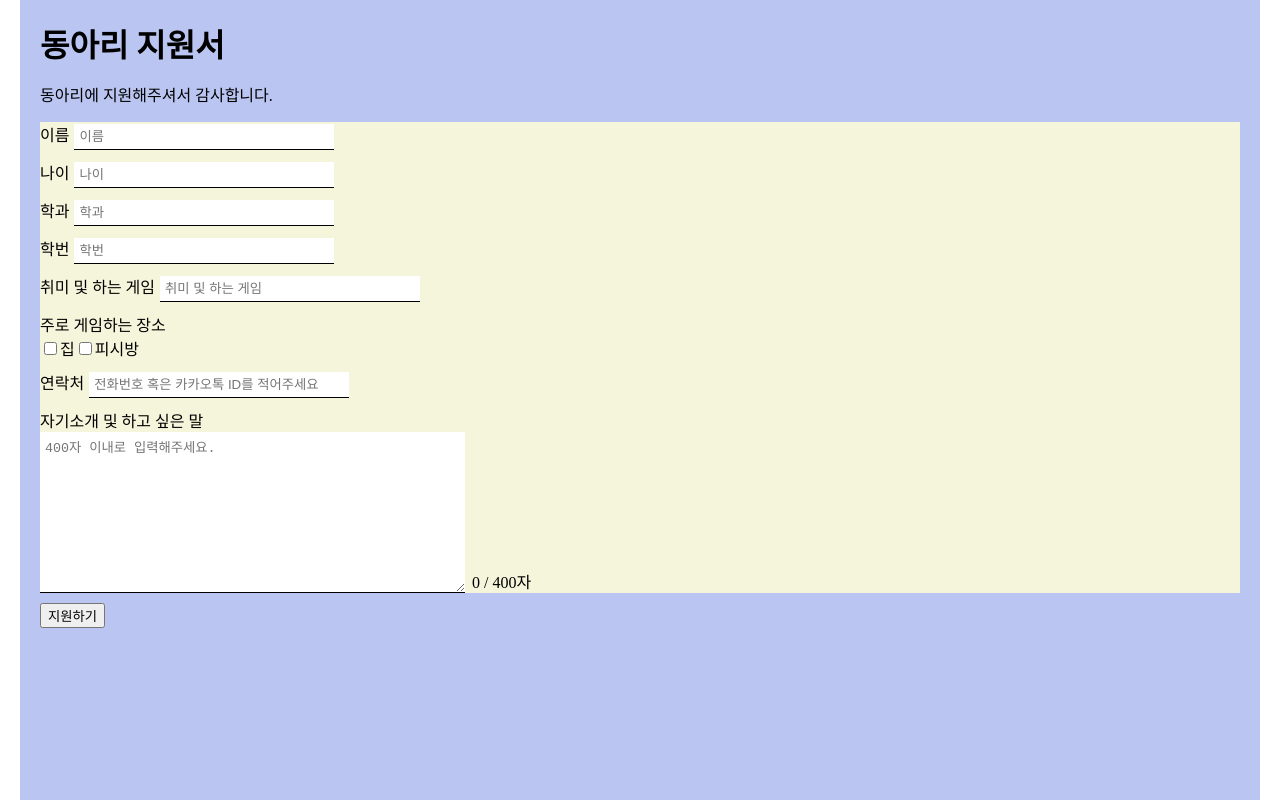
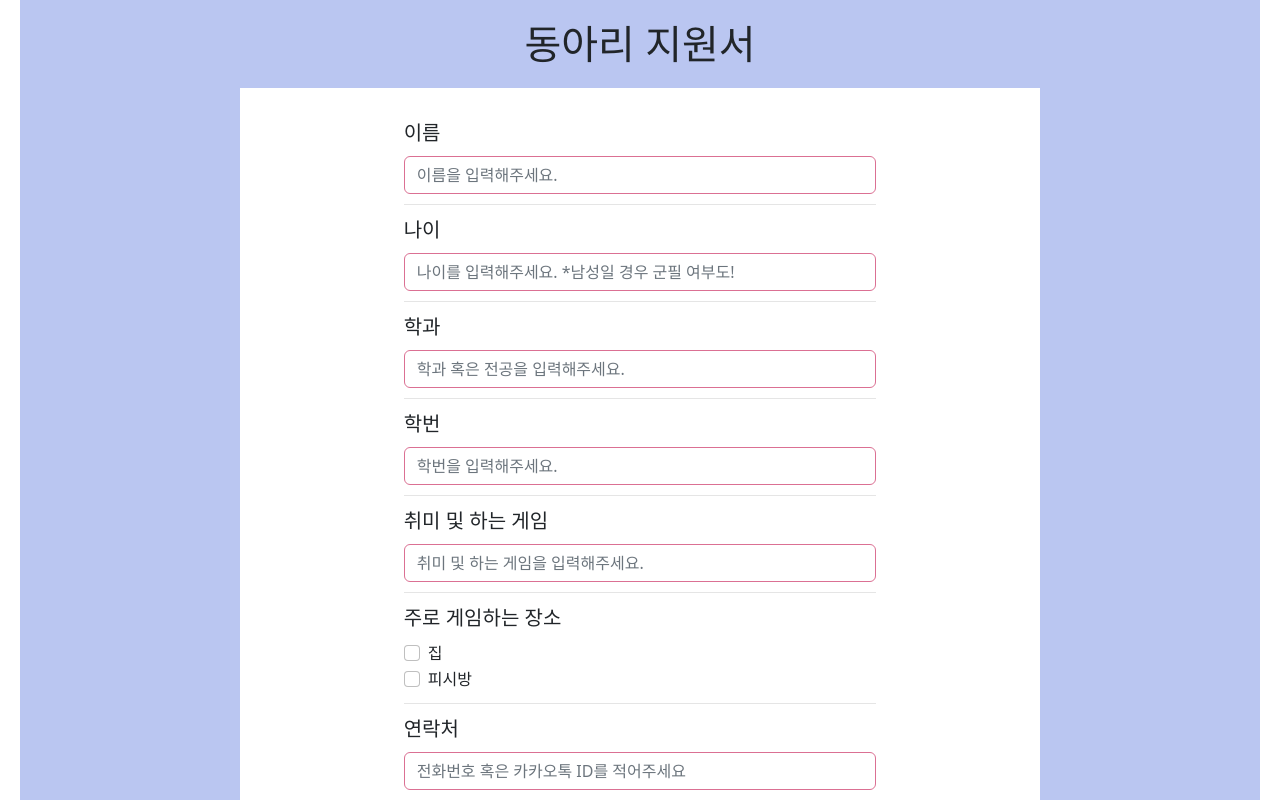
Before and after one commit to sunjw0531/pukyong-club-apply, a React (Create React App) app: page /apply in a window 1280 px wide. Shown: the top 800 px of the page. Built offline with nearby package versions, Linux system fonts and the light colour scheme.

Commit message:
Design : Change CSS with 'react bootstrap' and 'styled-components'
Change CSS with 'react bootstrap' and 'styled-components'

```diff
--- a/package.json
+++ b/package.json
@@ -7,9 +7,11 @@
     "@testing-library/jest-dom": "^5.16.5",
     "@testing-library/react": "^13.4.0",
     "@testing-library/user-event": "^13.5.0",
+    "bootstrap": "^5.2.3",
     "gh-pages": "^4.0.0",
     "prop-types": "^15.8.1",
     "react": "^18.2.0",
+    "react-bootstrap": "^2.7.0",
     "react-dom": "^18.2.0",
     "react-hook-form": "^7.42.1",
     "react-router-dom": "^6.6.2",
--- a/src/components/ApplyForm.js
+++ b/src/components/ApplyForm.js
@@ -1,6 +1,8 @@
 import { useForm } from 'react-hook-form';
 import { useState } from 'react';
 import styled, { createGlobalStyle } from 'styled-components';
+import { Form, Button } from 'react-bootstrap';
+import 'bootstrap/dist/css/bootstrap.min.css';
 import emailjs from '@emailjs/browser';
 
 function ApplyForm() {
@@ -39,54 +41,55 @@ function ApplyForm() {
         </FormDiv>
       ) : (
         <FormDiv>
-          <h1 style={{ margin: 0 }}>동아리 지원서</h1>
-          <p>동아리에 지원해주셔서 감사합니다.</p>
-          <form
+          <Form
             onSubmit={handleSubmit((data) => {
               sendApplication(data);
               setIsSent(true);
             })}
           >
-            <div style={{ backgroundColor: '#F5F5DC' }}>
+            <TitleDiv>
+              <h1 style={{ margin: 0 }}>동아리 지원서</h1>
+            </TitleDiv>
+            <FormDivMain>
               <WritingDiv>
-                <label htmlFor="name">이름</label>
+                <LabelText htmlFor="name">이름</LabelText>
                 <FormInputS
                   id="name"
                   {...register('name', { required: true })}
-                  placeholder="이름"
+                  placeholder="이름을 입력해주세요."
                 />
                 {errors.name?.type === 'required' && (
                   <ErrorMessage role="alert">이름을 입력해주세요.</ErrorMessage>
                 )}
               </WritingDiv>
               <WritingDiv>
-                <label htmlFor="age">나이</label>
+                <LabelText htmlFor="age">나이</LabelText>
                 <FormInputS
                   id="age"
                   {...register('age', { required: true })}
-                  placeholder="나이"
+                  placeholder="나이를 입력해주세요. *남성일 경우 군필 여부도!"
                 />
                 {errors.age?.type === 'required' && (
                   <ErrorMessage role="alert">나이를 입력해주세요.</ErrorMessage>
                 )}
               </WritingDiv>
               <WritingDiv>
-                <label htmlFor="major">학과</label>
+                <LabelText htmlFor="major">학과</LabelText>
                 <FormInputS
                   id="major"
                   {...register('major', { required: true })}
-                  placeholder="학과"
+                  placeholder="학과 혹은 전공을 입력해주세요."
                 />
                 {errors.major?.type === 'required' && (
                   <ErrorMessage role="alert">학과를 입력해주세요.</ErrorMessage>
                 )}
               </WritingDiv>
               <WritingDiv>
-                <label htmlFor="major">학번</label>
+                <LabelText htmlFor="major">학번</LabelText>
                 <FormInputS
                   id="studentNumber"
                   {...register('studentNumber', { required: true })}
-                  placeholder="학번"
+                  placeholder="학번을 입력해주세요."
                 />
                 {errors.studentNumber?.type === 'required' && (
                   <ErrorMessage role="alert">학번을 입력해주세요.</ErrorMessage>
@@ -94,37 +97,38 @@ function ApplyForm() {
                 {}
               </WritingDiv>
               <WritingDiv>
-                <label htmlFor="hobby">취미 및 하는 게임</label>
+                <LabelText htmlFor="hobby">취미 및 하는 게임</LabelText>
                 <FormInputS
                   id="hobby"
                   {...register('hobby', { required: true })}
-                  placeholder="취미 및 하는 게임"
+                  placeholder="취미 및 하는 게임을 입력해주세요."
                 />
                 {errors.hobby?.type === 'required' && (
                   <ErrorMessage role="alert">취미를 입력해주세요.</ErrorMessage>
                 )}
               </WritingDiv>
               <WritingDiv>
-                <label htmlFor="where">주로 게임하는 장소</label>
+                <LabelText htmlFor="where">주로 게임하는 장소</LabelText>
                 <br />
-                <input
+                <Form.Check
                   type="checkbox"
                   {...register('where', { required: true })}
                   value="집"
+                  label="집"
                 />
-                집
-                <input
+                <Form.Check
                   type="checkbox"
                   {...register('where', { required: true })}
                   value="피시방"
+                  label="피시방"
                 />
-                피시방
+
                 {errors.where?.type === 'required' && (
                   <ErrorMessage role="alert">장소를 선택해주세요.</ErrorMessage>
                 )}
               </WritingDiv>
               <WritingDiv>
-                <label htmlFor="call">연락처</label>
+                <LabelText htmlFor="call">연락처</LabelText>
                 <FormInputS
                   id="call"
                   {...register('call', { required: true })}
@@ -138,15 +142,19 @@ function ApplyForm() {
               </WritingDiv>
 
               <WritingDiv>
-                <label htmlFor="introduce">자기소개 및 하고 싶은 말</label>
+                <LabelText htmlFor="introduce">
+                  자기소개 및 하고 싶은 말
+                </LabelText>
                 <DivTextarea>
                   <FormTextarea
+                    as="textarea"
                     id="introduce"
                     maxLength="400"
                     rows="10"
                     cols="50"
                     {...register('introduce', { required: true })}
-                    placeholder="400자 이내로 입력해주세요."
+                    placeholder=" 400자 이내로 입력해주세요.
+                    짧아도 괜찮습니다."
                     onChange={(e) => setTALength(e.target.value.length)}
                   />
                   <span>{tALength === '' ? 0 : tALength} / 400자</span>
@@ -156,10 +164,9 @@ function ApplyForm() {
                   )}
                 </DivTextarea>
               </WritingDiv>
-            </div>
-
-            <button type="submit">지원하기</button>
-          </form>
+            </FormDivMain>
+            <SubmitBtn type="submit">지원하기</SubmitBtn>
+          </Form>
         </FormDiv>
       )}
     </>
@@ -170,27 +177,47 @@ export default ApplyForm;
 
 const FormDiv = styled.div`
   background-color: #bac6f1;
-  height: 100vh;
+  height: 100%;
   padding: 20px;
+  display: flex;
+  justify-content: center;
+`;
+
+const TitleDiv = styled.div`
+  text-align: center;
+  margin-bottom: 20px;
+`;
+
+const FormDivMain = styled.div`
+  background-color: white;
+  display: grid;
+  justify-content: center;
+  width: 800px;
+  padding-top: 30px;
+`;
+
+const LabelText = styled(Form.Label)`
+  font-size: 20px;
 `;
 
 const WritingDiv = styled.div`
   margin-bottom: 10px;
+  padding-bottom: 10px;
+  border-bottom: 1px solid rgba(0, 0, 0, 0.1);
 `;
 
-const FormInputS = styled.input`
+const FormInputS = styled(Form.Control)`
   border: none;
-  border-bottom: 1px solid black;
-  padding: 5px;
-  margin-left: 5px;
-  width: 250px;
+  border: 1px solid palevioletred;
 `;
 
-const FormTextarea = styled.textarea`
+const FormTextarea = styled(Form.Control)`
   border: none;
-  border-bottom: 1px solid black;
+  border: 1px solid palevioletred;
   padding: 5px;
   margin-right: 7px;
+  border-radius: 7px;
+  width: 400px;
 `;
 
 const DivTextarea = styled.div`
@@ -201,3 +228,15 @@ const DivTextarea = styled.div`
 const ErrorMessage = styled.p`
   color: red;
 `;
+
+const SubmitBtn = styled(Button)`
+  color: palevioletred;
+  font-size: 1em;
+  margin-top: 1em;
+  padding: 0.25em 1em;
+  border: 2px solid palevioletred;
+  border-radius: 3px;
+  background-color: white;
+  width: 800px;
+  height: 50px;
+`;
```
Also changed, not shown: 1 other file (tests, documents, lock files or other folders).
